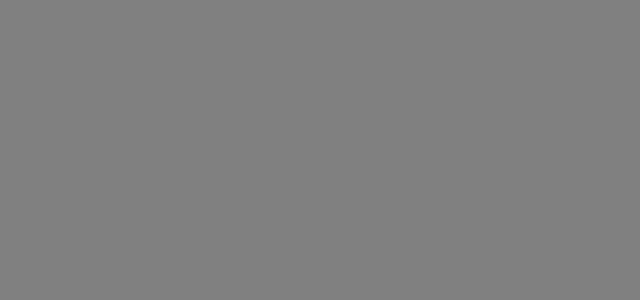
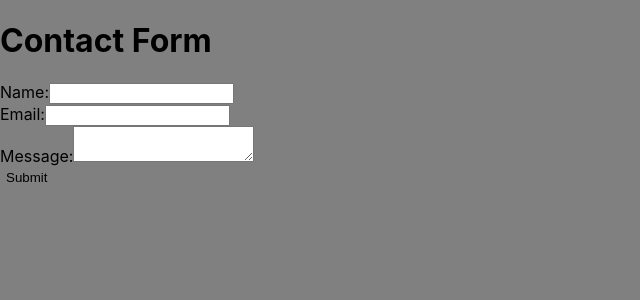
Before and after one commit to snow0202/MemoryBook, a React (Create React App) app: page /Contact in a window 1280 px wide. Before the commit this address had no page. Shown: the top 300 px of the page, without its empty margins (0-640 px from the left). Built offline with nearby package versions, Linux system fonts and the light colour scheme.

Commit message:
写真アップロード画面と問い合わせ画面のど～にゅ～

```diff
--- a/package.json
+++ b/package.json
@@ -18,6 +18,8 @@
     "react": "^18.2.0",
     "react-burger-menu": "^3.0.9",
     "react-dom": "^18.2.0",
+    "react-dropzone": "^14.2.3",
+    "react-hook-form": "^7.45.1",
     "react-pageflip": "^2.0.3",
     "react-router-dom": "^6.14.0",
     "react-scripts": "5.0.1",
--- a/src/Components/Book/Header/Navigation.tsx
+++ b/src/Components/Book/Header/Navigation.tsx
@@ -1,4 +1,5 @@
 import { FC } from "react";
+import { Link } from 'react-router-dom';
 import "./styles.css";
 
 type Props = {
@@ -10,9 +11,12 @@ export const Navigation: FC<Props> = ({ open, id }) => {
   return (
     <nav id={id} aria-hidden={!open} className="navigation">
       <ul>
-        <li>about</li>
-        <li>works</li>
-        <li>contact</li>
+        <li>
+          <Link to="/UploadPage">おもいでを増やす</Link>
+        </li>
+        <li>
+          <Link to="/Contact">お問い合わせ</Link>
+        </li>
       </ul>
     </nav>
   );
--- /dev/null
+++ b/src/Components/Contact/Contact.tsx
@@ -0,0 +1,64 @@
+import React, { useState } from 'react';
+
+interface ContactFormProps {
+  onSubmit: (formData: FormData) => void;
+}
+
+interface FormData {
+  name: string;
+  email: string;
+  message: string;
+}
+
+const ContactForm: React.FC<ContactFormProps> = ({ onSubmit }) => {
+  const [formData, setFormData] = useState<FormData>({
+    name: '',
+    email: '',
+    message: '',
+  });
+
+  const handleChange = (e: React.ChangeEvent<HTMLInputElement | HTMLTextAreaElement>) => {
+    const { name, value } = e.target;
+    setFormData((prevFormData) => ({
+      ...prevFormData,
+      [name]: value,
+    }));
+  };
+
+  const handleSubmit = (e: React.FormEvent) => {
+    e.preventDefault();
+    onSubmit(formData);
+  };
+
+  return (
+    <form onSubmit={handleSubmit}>
+      <div>
+        <label htmlFor="name">Name:</label>
+        <input type="text" id="name" name="name" value={formData.name} onChange={handleChange} />
+      </div>
+      <div>
+        <label htmlFor="email">Email:</label>
+        <input type="email" id="email" name="email" value={formData.email} onChange={handleChange} />
+      </div>
+      <div>
+        <label htmlFor="message">Message:</label>
+        <textarea id="message" name="message" value={formData.message} onChange={handleChange} />
+      </div>
+      <button type="submit">Submit</button>
+    </form>
+  );
+};
+
+export const Contact: React.FC = () => {
+  const handleSubmitForm = (formData: FormData) => {
+    console.log('Submitted data:', formData);
+    // ここでサーバーにフォームデータを送信するなどの処理を行うことができます
+  };
+
+  return (
+    <div>
+      <h1>Contact Form</h1>
+      <ContactForm onSubmit={handleSubmitForm} />
+    </div>
+  );
+};
--- /dev/null
+++ b/src/Components/UploadPage/UploadPage.tsx
@@ -0,0 +1,38 @@
+import React, { useState } from 'react';
+import { useDropzone, FileWithPath } from 'react-dropzone';
+
+interface UploadedFile {
+  file: FileWithPath;
+  preview: string;
+}
+
+export const UploadPage: React.FC = () => {
+  const [selectedFiles, setSelectedFiles] = useState<UploadedFile[]>([]);
+
+  const handleFileSelect = (files: FileWithPath[]) => {
+    const uploadedFiles = files.map((file) => ({
+      file,
+      preview: URL.createObjectURL(file),
+    }));
+    setSelectedFiles((prevSelectedFiles) => [...prevSelectedFiles, ...uploadedFiles]);
+  };
+
+  const { getRootProps, getInputProps } = useDropzone({ onDrop: handleFileSelect });
+
+  return (
+    <div>
+      <div {...getRootProps()}>
+        <input {...getInputProps()} />
+        <p>思い出をドラッグ＆ドロップしてね</p>
+      </div>
+      <div>
+        {selectedFiles.map((file) => (
+          <div key={file.file.name}>
+            <img src={file.preview} alt="Uploaded" />
+            <p>{file.file.name}</p>
+          </div>
+        ))}
+      </div>
+    </div>
+  );
+};
--- a/src/index.tsx
+++ b/src/index.tsx
@@ -4,6 +4,8 @@ import './index.css';
 import { BrowserRouter, Route, Routes } from 'react-router-dom'
 import App from './App';
 import { Login } from './Components/Login/Login';
+import { UploadPage } from './Components/UploadPage/UploadPage'
+import { Contact } from './Components/Contact/Contact';
 
 const root = ReactDOM.createRoot(
   document.getElementById('root') as HTMLElement
@@ -13,12 +15,15 @@ const handleLogin = (email: string, password: string) => {
   console.log('ログインされたメールアドレス:', email, 'とパスワード:', password);
 };
 
+
 root.render(
   <React.StrictMode>
     <BrowserRouter basename='/'>
       <Routes>
         <Route path="/login" element={<Login onSubmit={handleLogin} />} />
         <Route path="/App" element={<App />} />
+        <Route path="/UploadPage" element={<UploadPage />} />
+        <Route path="/Contact" element={<Contact />} />
       </Routes>
     </BrowserRouter>
   </React.StrictMode>
```
Also changed, not shown: src/Components/Edit/Edit.module.css (deleted), src/Components/UploadPage/UploadPage.module.css (added), 2 other files (tests, documents, lock files or other folders).
